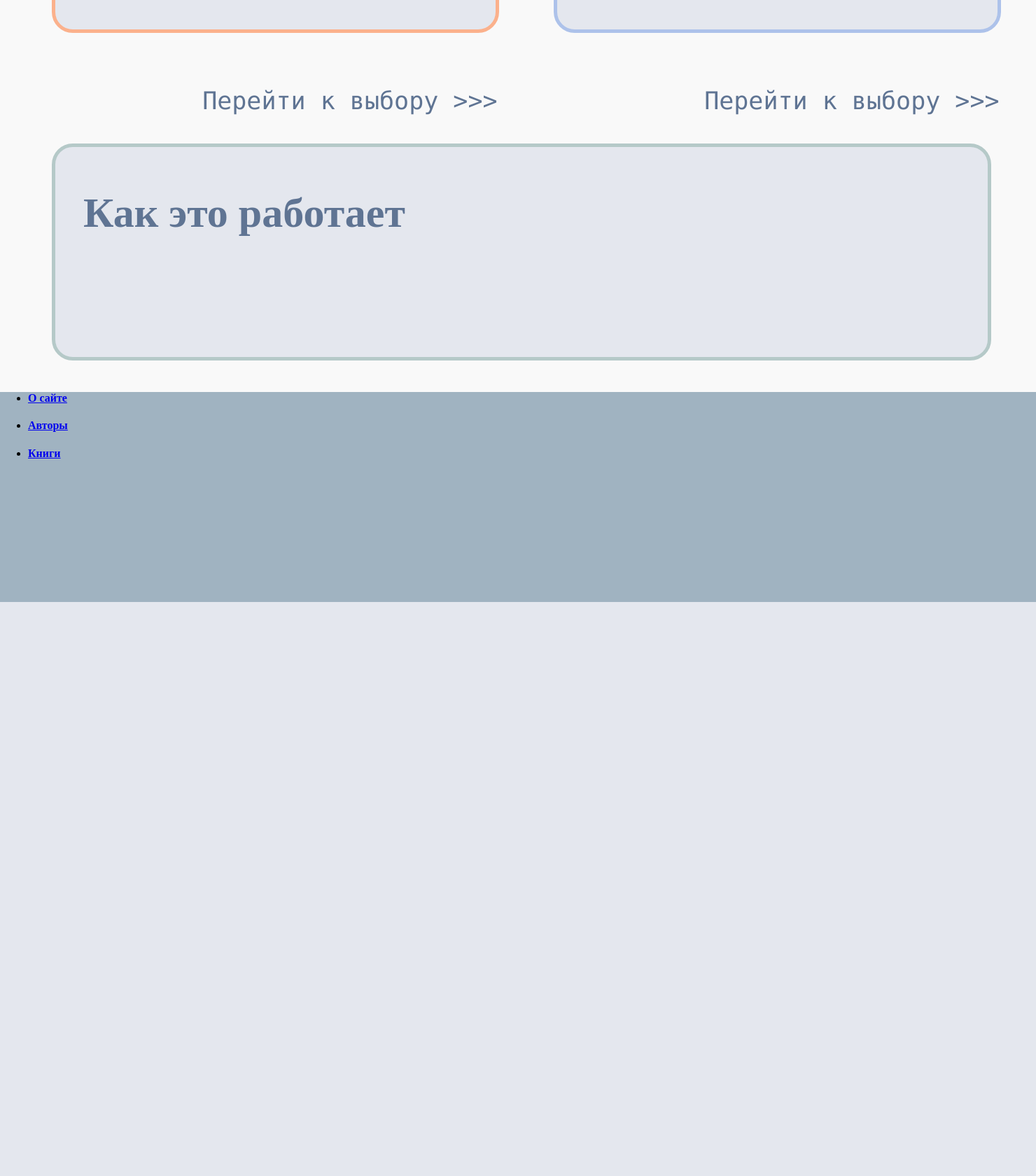
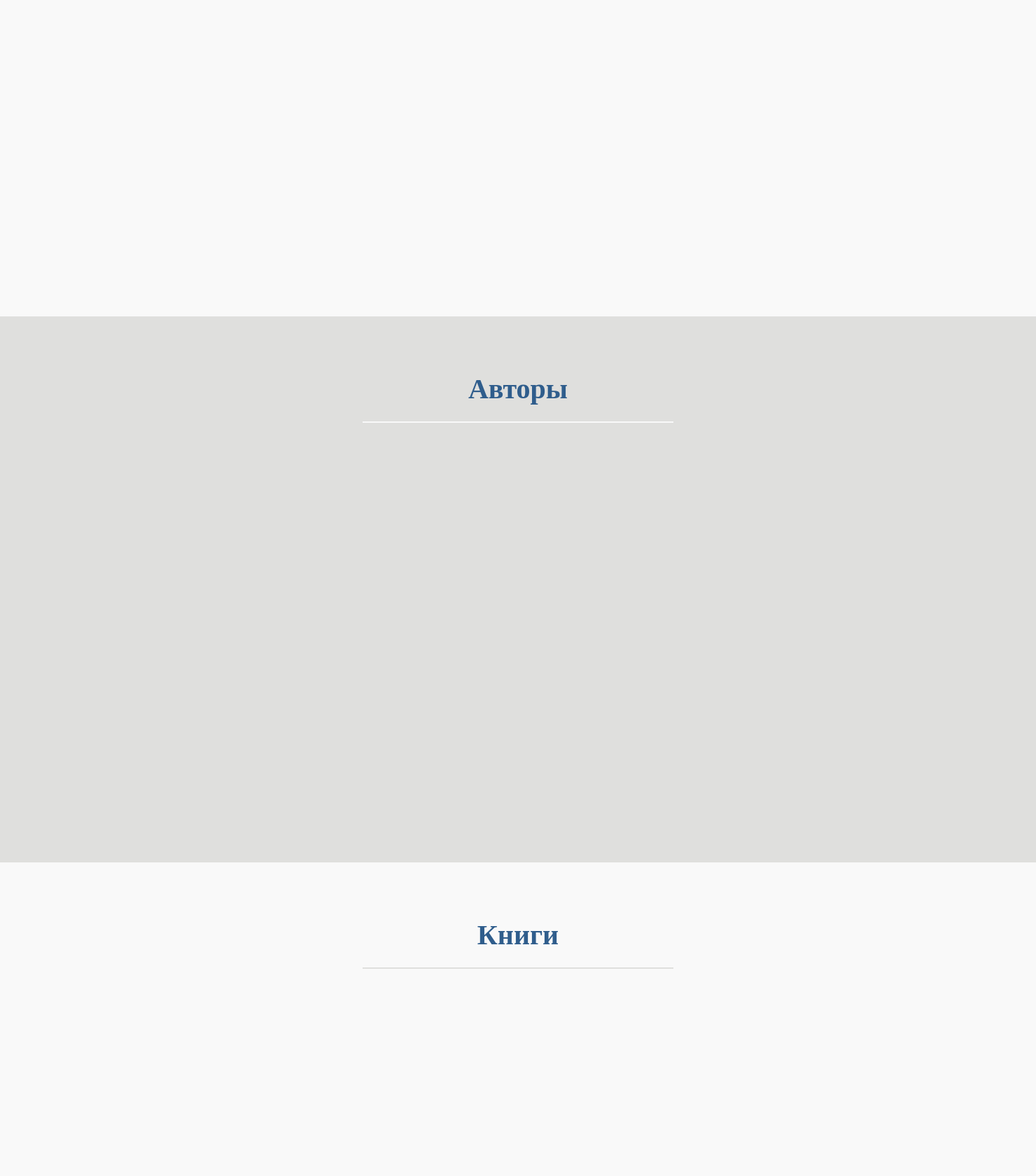
Before and after one commit to MustafinMP/LibrarySiteProject, a Django app: page / in a window 1480 px wide; the page is wider, and only the part inside the window is pictured. Shown: the part 618-2298 px from the top of that part at 70% size. Before the commit the page ends 1478 px from the top of that part, so only its background shows below. Run offline with Django 3.2, Linux system fonts and the light colour scheme.

Commit message:
New homepage design

```diff
--- a/LibrarySite/library/static/css/basic_style.css
+++ b/LibrarySite/library/static/css/basic_style.css
@@ -1,20 +1,20 @@
 .header {
   display: block;
   width: 100%;
-  height: 210px;
+  height: 290px;
   margin: 0;
-  background: #dfdfdd;
+  background: #f9f9f9;
 }
 
 .header-label {
   display: block;
   width: 35%;
   margin-left: 32.5%;
-  padding-top: 30px;
-  padding-bottom: 30px;
+  padding-top: 60px;
+  padding-bottom: 40px;
   text-align: center;
   font-family: Rockwell, Goudy Old Style, Gabriola, Century Gothic;
-  font-size: 50px;
+  font-size: 60px;
   border-bottom: 3px solid #d55e2d;
   color: #2f5d8c;
 }
@@ -40,6 +40,7 @@ header a {
 body {
   padding: 0;
   margin: 0;
+  width: 100%;
   background-color: #f9f9f9;
 }
 
@@ -47,5 +48,6 @@ footer {
   display: block;
   background: #a0b3c1;
   height: 300px;
+  margin-top: 0;
   margin-bottom: 0;
 }
--- a/LibrarySite/library/static/css/index.css
+++ b/LibrarySite/library/static/css/index.css
@@ -1,23 +1,13 @@
-.index-choice-block {
-  display: inline-block;
-  height: 400px;
-  width: 42.5%;
-  margin-left: 5%;
-  margin-top: 45px;
-  margin-bottom: 45px;
-  border-radius: 30px;
-  background: #e4e7ee;
+.choice-block {
+  display: block;
+  height: 700px;
+  width: 100%;
+  padding-top: 40px;
+  padding-bottom: 40px;
+  margin-bottom: 0;
  }
 
-.block1 {
-  border: 5px solid #fbb18c;
- }
-
-.block2 {
-  border: 5px solid #adc2ea;
- }
-
-.index-choice-block a {
+.choice-block a {
   text-decoration: none;
   display: block;
   margin-top: 55%;
@@ -27,6 +17,32 @@
   color: #5f7493;
 }
 
+.section-1 {
+  background: #f9f9f9;
+ }
+
+.section-2 {
+  background: #dfdfdd;
+ }
+
+.section-label {
+  display: block;
+  width: 30%;
+  height: 70px;
+  margin-left: 35%;
+  text-align: center;
+  font-size: 40px;
+  color: #2f5d8c;
+}
+
+.section-1 .section-label {
+  border-bottom: 2px solid #dfdfdd;
+ }
+
+.section-2 .section-label {
+  border-bottom: 2px solid #f9f9f9;
+ }
+
 .text-block {
   display: inline-block;
   margin-left: 7%;
@@ -34,41 +50,3 @@
   font-family: Century Gothic sans-serif;
   color: #5f7493;
 }
-
-.right-block {
-  display: inline-block;
-  margin-left: 35%;
-  margin-top: -30%;
-  width: 70%;
-}
-
-.right-block div {
-  display: block;
-  margin-left: 50%;
-}
-
-.right-block a {
-  margin-top: 33%;
-  width: 450px;
-  margin-left: -10px;
-}
-
-.guide-block {
-  display: block;
-  height: 300px;
-  width: 90%;
-  margin-left: 5%;
-  margin-top: 45px;
-  margin-bottom: 45px;
-  border-radius: 30px;
-  background: #e4e7ee;
-  border: 5px solid #b5c9c8;
-}
-
-.guide-block h3 {
-  display: inline-block;
-  margin-left: 3%;
-  font-size: 60px;
-  font-family: Century Gothic sans-serif;
-  color: #5f7493;
-}
--- a/LibrarySite/templates/index.html
+++ b/LibrarySite/templates/index.html
@@ -8,37 +8,18 @@
 {% block title %} Lib117 {% endblock title %}
 {% block content %}
 
-<div class="index-choice-block block1">
-    <div class="text-block">
-        <h3>Книги</h3>
-        <p></p>
-    </div>
-    <div class="right-block">
-        <div>
-            <img src="{% static 'images/book_icon.png' %}">
-        </div>
-        <a href="/autors/">Перейти к выбору >>></a>
-    </div>
-</div>
+<section class="choice-block section-1">
+    <h3 class="section-label">О сайте</h3>
 
-    <div class="index-choice-block block2">
-        <div class="text-block">
-            <h3>Авторы</h3>
-            <p></p>
-        </div>
-        <div class="right-block">
-            <div>
-                <img src="{% static 'images/pen_icon.png' %}">
-            </div>
-            <a href="/autors/">Перейти к выбору >>></a>
-        </div>
-    </div>
-    <div class="guide-block">
-        <h3>Как это работает</h3>
-        <div>
-            <h4></h4>
-        </div>
-        <div>
-        </div>
-    </div>
-    {% endblock content %}
+</section>
+
+<section class="choice-block section-2">
+    <h3 class="section-label">Авторы</h3>
+
+</section>
+
+<section class="choice-block section-1">
+    <h3 class="section-label">Книги</h3>
+
+</section>
+{% endblock content %}
```
